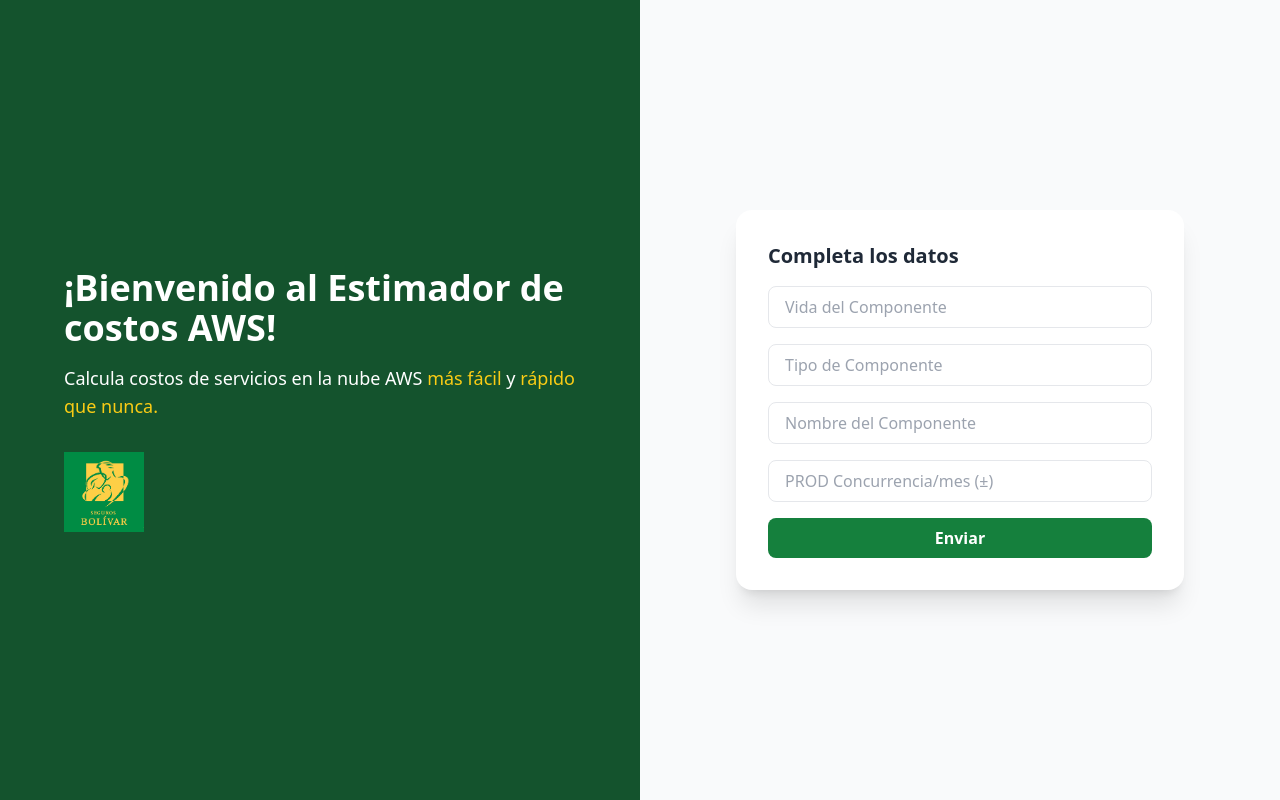
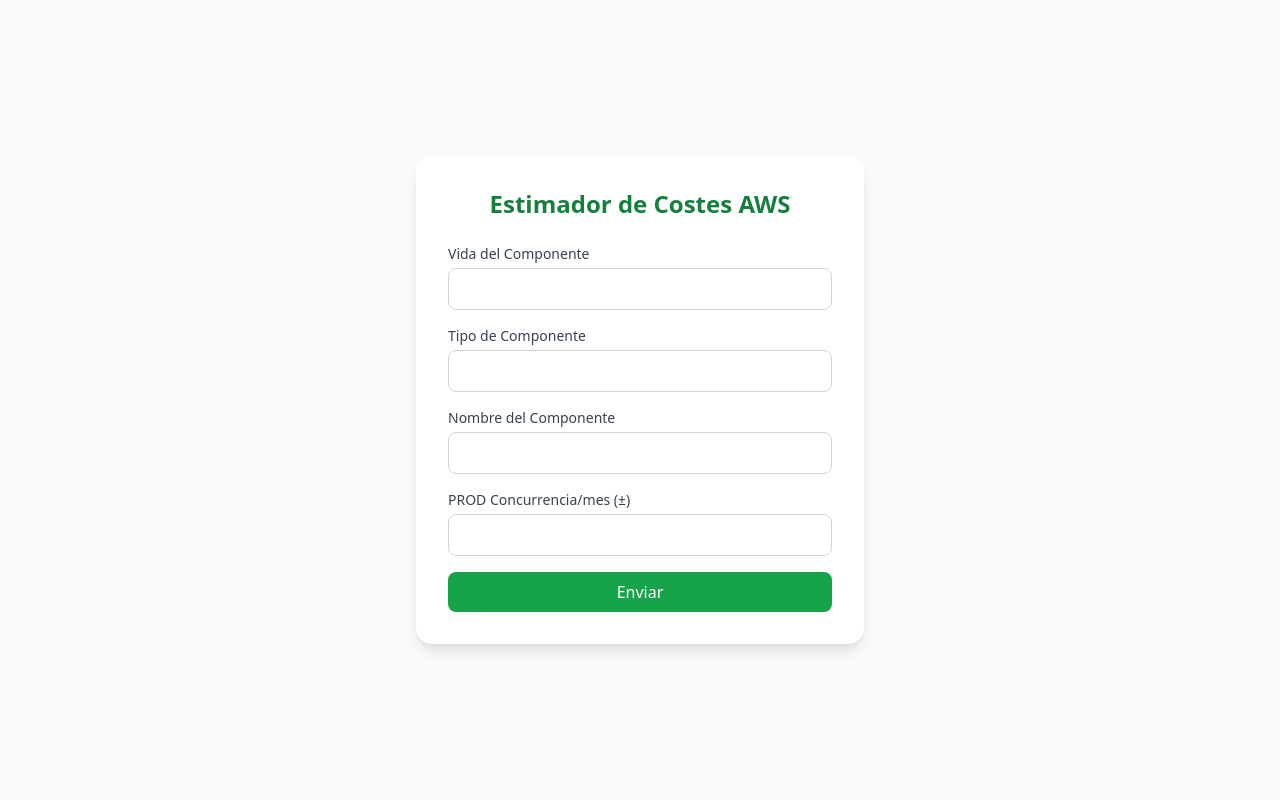
Before and after one commit to CarlosCruzSB/aws-estimator-chatbot, a Next.js app: page / in a window 1280 px wide. Built offline with nearby package versions, Linux system fonts and the light colour scheme.

Commit message:
fix: update webhook to production

```diff
--- a/app/page.js
+++ b/app/page.js
@@ -1,9 +1,8 @@
 "use client";
-
 import { useState } from "react";
 
 export default function Home() {
-  const [form, setForm] = useState({
+  const [formData, setFormData] = useState({
     vida: "",
     tipo: "",
     nombre: "",
@@ -11,16 +10,21 @@
   });
 
   const [loading, setLoading] = useState(false);
-  const [msg, setMsg] = useState("");
+  const [error, setError] = useState("");
+  const [success, setSuccess] = useState(false);
 
   const handleChange = (e) => {
-    setForm({ ...form, [e.target.name]: e.target.value });
+    setFormData({
+      ...formData,
+      [e.target.name]: e.target.value,
+    });
   };
 
   const handleSubmit = async (e) => {
     e.preventDefault();
     setLoading(true);
-    setMsg("");
+    setError("");
+    setSuccess(false);
 
     try {
       const res = await fetch(
@@ -28,91 +32,111 @@
         {
           method: "POST",
           headers: { "Content-Type": "application/json" },
-          body: JSON.stringify(form),
+          body: JSON.stringify(formData),
         }
       );
 
-      if (!res.ok) throw new Error("❌ No se pudo conectar con el servidor.");
-      setMsg("✅ Datos enviados con éxito 🚀");
+      if (!res.ok) {
+        throw new Error("Error al enviar los datos");
+      }
+
+      setSuccess(true);
+
+      // 🔹 Reiniciar el formulario después del envío exitoso
+      setFormData({
+        vida: "",
+        tipo: "",
+        nombre: "",
+        concurrencia: "",
+      });
     } catch (err) {
-      setMsg(err.message);
+      setError(err.message || "Error al enviar");
     } finally {
       setLoading(false);
     }
   };
 
   return (
-    <main className="min-h-screen flex">
-      {/* Panel izquierdo */}
-      <div className="w-1/2 bg-green-900 text-white flex flex-col justify-center items-start px-16">
-        <h1 className="text-4xl font-bold mb-4">
-          ¡Bienvenido al Estimador de costos AWS!
+    <main className="min-h-screen flex flex-col items-center justify-center bg-gray-50 p-6">
+      <div className="bg-white shadow-lg rounded-2xl p-8 w-full max-w-md">
+        <h1 className="text-2xl font-bold text-green-700 mb-6 text-center">
+          Estimador de Costes AWS
         </h1>
-        <p className="text-lg mb-2">
-          Calcula costos de servicios en la nube AWS{" "}
-          <span className="text-yellow-400">más fácil</span> y{" "}
-          <span className="text-yellow-400">rápido que nunca.</span>
-        </p>
-        <div className="mt-6">
-          <img src="/logo.png" alt="Seguros Bolivar" className="h-20" />
-        </div>
-      </div>
 
-      {/* Panel derecho */}
-      <div className="w-1/2 bg-gray-50 flex justify-center items-center">
-        <div className="bg-white shadow-xl rounded-2xl p-8 w-full max-w-md">
-          <h2 className="text-xl font-bold text-gray-800 mb-4">
-            Completa los datos
-          </h2>
-          <form onSubmit={handleSubmit} className="space-y-4">
+        <form onSubmit={handleSubmit} className="space-y-4">
+          <div>
+            <label className="block text-sm font-medium text-gray-700">
+              Vida del Componente
+            </label>
             <input
+              type="text"
               name="vida"
-              placeholder="Vida del Componente"
-              value={form.vida}
+              value={formData.vida}
               onChange={handleChange}
-              className="w-full px-4 py-2 border rounded-lg"
+              required
+              className="mt-1 block w-full rounded-lg border border-gray-300 p-2"
             />
+          </div>
+
+          <div>
+            <label className="block text-sm font-medium text-gray-700">
+              Tipo de Componente
+            </label>
             <input
+              type="text"
               name="tipo"
-              placeholder="Tipo de Componente"
-              value={form.tipo}
+              value={formData.tipo}
               onChange={handleChange}
-              className="w-full px-4 py-2 border rounded-lg"
+              required
+              className="mt-1 block w-full rounded-lg border border-gray-300 p-2"
             />
+          </div>
+
+          <div>
+            <label className="block text-sm font-medium text-gray-700">
+              Nombre del Componente
+            </label>
             <input
+              type="text"
               name="nombre"
-              placeholder="Nombre del Componente"
-              value={form.nombre}
+              value={formData.nombre}
               onChange={handleChange}
-              className="w-full px-4 py-2 border rounded-lg"
+              required
+              className="mt-1 block w-full rounded-lg border border-gray-300 p-2"
             />
+          </div>
+
+          <div>
+            <label className="block text-sm font-medium text-gray-700">
+              PROD Concurrencia/mes (±)
+            </label>
             <input
+              type="number"
               name="concurrencia"
-              placeholder="PROD Concurrencia/mes (±)"
-              value={form.concurrencia}
+              value={formData.concurrencia}
               onChange={handleChange}
-              className="w-full px-4 py-2 border rounded-lg"
+              required
+              className="mt-1 block w-full rounded-lg border border-gray-300 p-2"
             />
+          </div>
 
-            <button
-              type="submit"
-              disabled={loading}
-              className="w-full bg-green-700 text-white py-2 rounded-lg font-semibold hover:bg-green-800 transition"
-            >
-              {loading ? "Enviando..." : "Enviar"}
-            </button>
-          </form>
+          <button
+            type="submit"
+            disabled={loading}
+            className="w-full bg-green-600 text-white py-2 rounded-lg hover:bg-green-700 transition"
+          >
+            {loading ? "Enviando..." : "Enviar"}
+          </button>
+        </form>
 
-          {msg && (
-            <p
-              className={`mt-4 text-center text-sm ${
-                msg.startsWith("✅") ? "text-green-700" : "text-red-600"
-              }`}
-            >
-              {msg}
-            </p>
-          )}
-        </div>
+        {success && (
+          <p className="text-green-600 mt-4 text-center">
+            ✅ Datos enviados correctamente
+          </p>
+        )}
+        {error && (
+          <p className="text-red-600 mt-4 text-center">❌ {error}</p>
+        )}
       </div>
     </main>
   );
```
